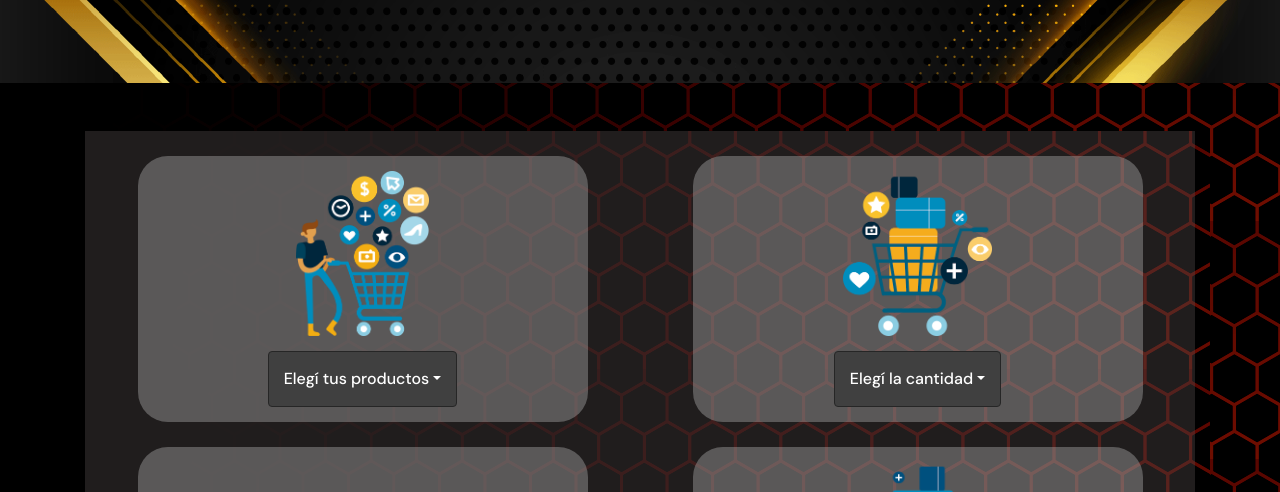
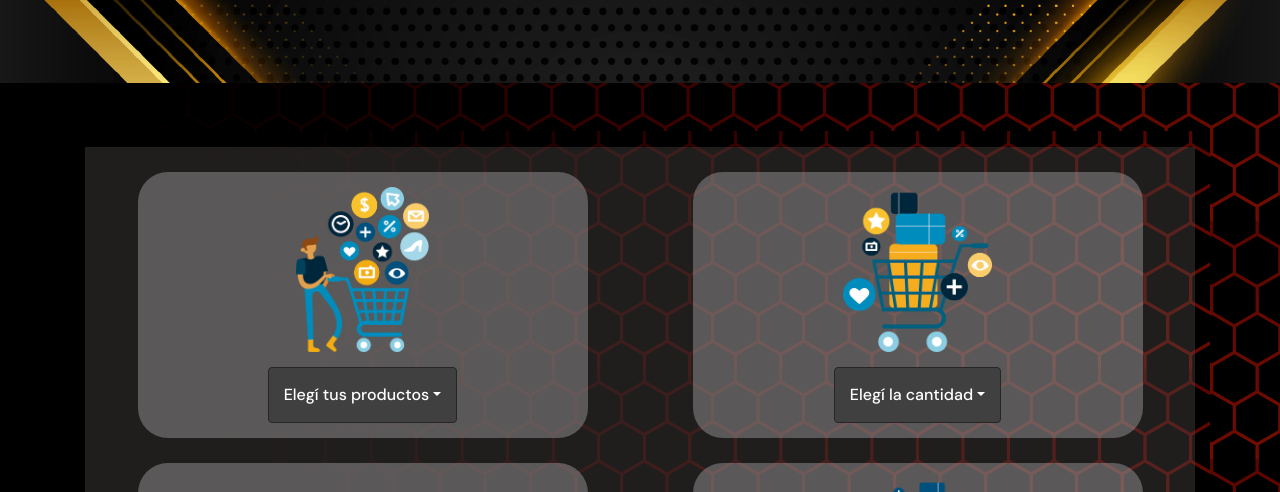
Before and after one commit to AugustoCarloPareja/MilestoneHardware, a website: page secciones/misCompras.html in a window 1280 px wide. Shown: the part 255-747 px from the top of the page. Drawn offline with nearby package versions, Linux system fonts and the light colour scheme; some packages are replaced by stand-ins of ours; a script that the page names is missing.

Commit message:
Fixing Layout

```diff
--- a/secciones/misCompras.html
+++ b/secciones/misCompras.html
@@ -57,26 +57,28 @@
 
         <main class="container-fluid p-0 m-0">
             <div class="container-fluid cover-img-ofertas text-center mb-sm-4 mb-lg-5">
+                <!-- Titulo de la sección -->
                 <div class="container">
                     <span class="banner-ofertas">
                         <strong>¡Gracias por tu compra!</strong>
                     </span>
                 </div>
             </div>
-            <div class="container backgroud-img">
-                <!-- BOOTSTRAP - Formulario con Carousel-->
-                <div class="container pb-5 colorBGSearchBar mb-sm-4 mb-lg-5">
-
-                    <!-- Animación de pulgar indicando el pedido -->
+            <div class="container backgroud-img mt-lg-4 mt-3 pt-3 mb-4">
+                <!-- Carrito de compras sin funcionalidad (backend)-->
+                <div class="container pb-5 colorBGSearchBar mb-4">
                     <div class="row justify-content-around">
                         <div class="col-6 cardsCompras">
                             <img src="../img/misCompras/elegirProductos.png" class="img-fluid imagenCompras" alt="Elegir Productos">
                             <div class="dropdown show">
+                                <!-- Botón para elegir productos -->
                                 <a class="btn btn-secondary dropdown-toggle ml-0 mr-0" href="#" role="button" id="dropdownMenuLink" data-toggle="dropdown" aria-haspopup="true" aria-expanded="false">Elegí tus productos</a>
+                                <!-- Menu desplegado con submenu a ser desplegado-->
                                 <div class="dropdown-menu text-center" aria-labelledby="dropdownMenuLink">
                                     <div class="text-center"><strong>Categorías</strong></div>
                                     <div class="dropdown-divider"></div>
                                     <li class="dropdown-submenu"><a class="dropdown-item dropdown-toggle" href="#">Placas Madres</a>
+                                        <!-- Submenu Desplegado -->
                                         <ul class="dropdown-menu text-center">
                                             <li><a class="dropdown-item" href="#">ROG Strix B560-F WIFI<br><strong class="lineaDivisora ml-2 pl-2">ARS$ 28.000</strong></a></li>
                                             <li><a class="dropdown-item" href="#">TUF Gaming Z490<br><strong class="lineaDivisora ml-2 pl-2">ARS$ 15.000</strong></a></li>
@@ -188,6 +190,7 @@
                         <div class="col-12 cardsCompras">
                             <img src="../img/misCompras/confirmarCompra.png" class="img-fluid imagenCompras" alt="Confirmar compra">
                             <div class="dropdown show">
+                                <!-- Botón de compra con funcionalidad añadida por JS (Confirmación de compra)-->
                                 <a class="btn btn-secondary ml-0 mr-0" href="#" role="button" id="botonComprar">Confirmar compra</a>
                                 </div>
                             </div>
```
Also changed, not shown: secciones/contacto.html (+1 -1 lines).
